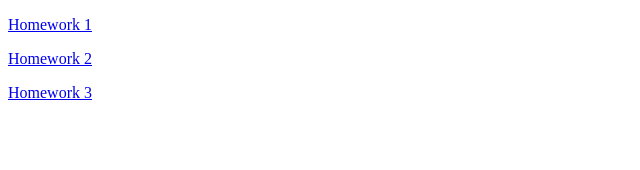
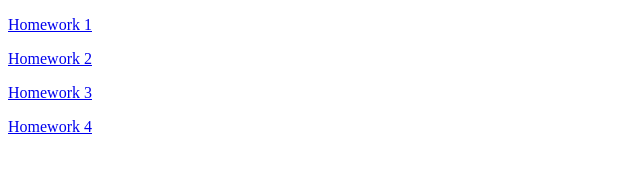
Before and after one commit to philippesic/cs-128, a website: page index.html in a window 1280 px wide. Shown: the whole page, without its empty margins (0-640 px from the left). Drawn offline with Linux system fonts and the light colour scheme.

Commit message:
Added Homework4

```diff
--- a/index.html
+++ b/index.html
@@ -5,6 +5,7 @@
 <p class="p1"><span class="s1"><a href="./Homework1/index.html">Homework 1</a></p>
 <p class="p1"><span class="s1"><a href="./Homework2/index.html">Homework 2</a></p>
 <p class="p1"><span class="s1"><a href="./Homework3/index.html">Homework 3</a></p>
+<p class="p1"><span class="s1"><a href="./Homework4/src/Home.html">Homework 4</a></p>
 
 </body>
 </html>
```
